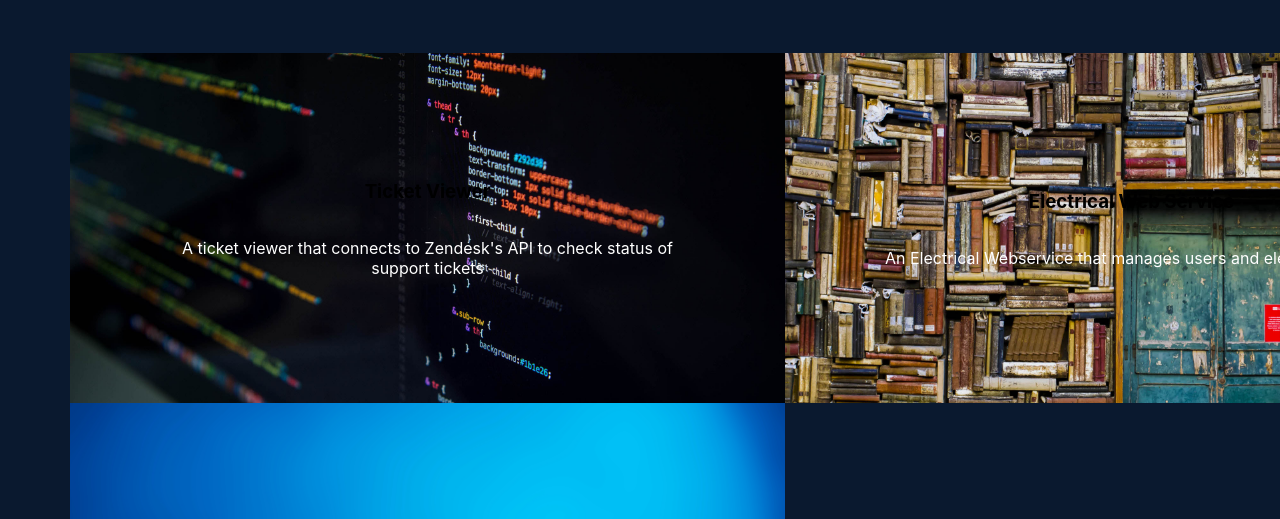
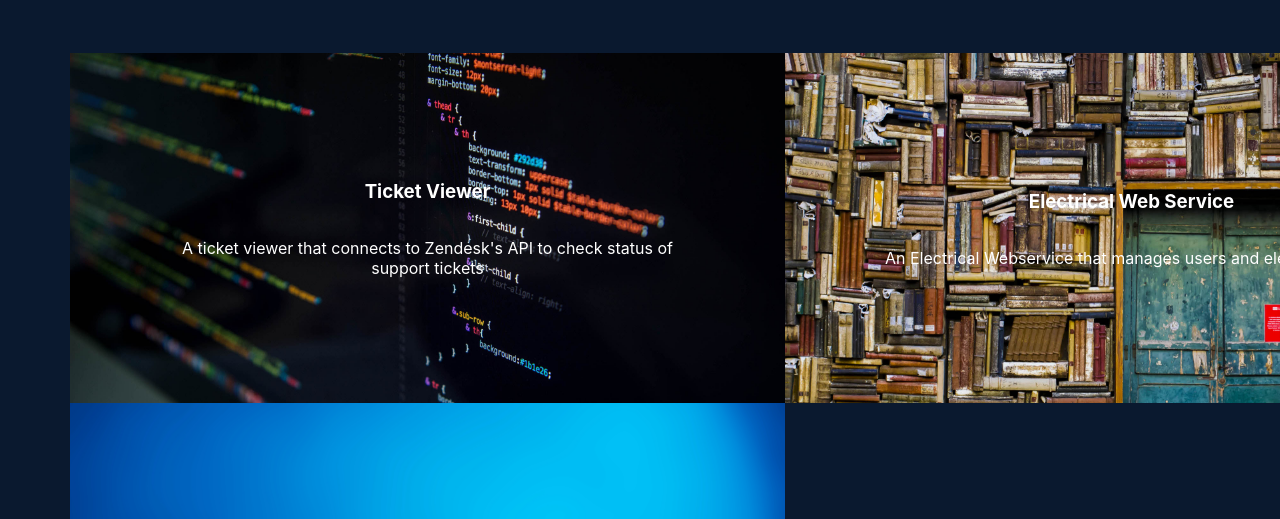
Before and after one commit to YonatanLeulseged/yonatan.tech, a plain HTML site: page about.html in a window 1280 px wide. Shown: the part 271-790 px from the top of the page. Drawn offline with Linux system fonts and the light colour scheme.

Commit message:
update project header color

```diff
--- a/styles.css
+++ b/styles.css
@@ -70,6 +70,11 @@ body {
 .sidebar-link .a{
   cursor: pointer;
   text-decoration: none;
+}
+
+.header{
+ text-decoration: none;
+ color: white;
 }
 
 .resume{
```
